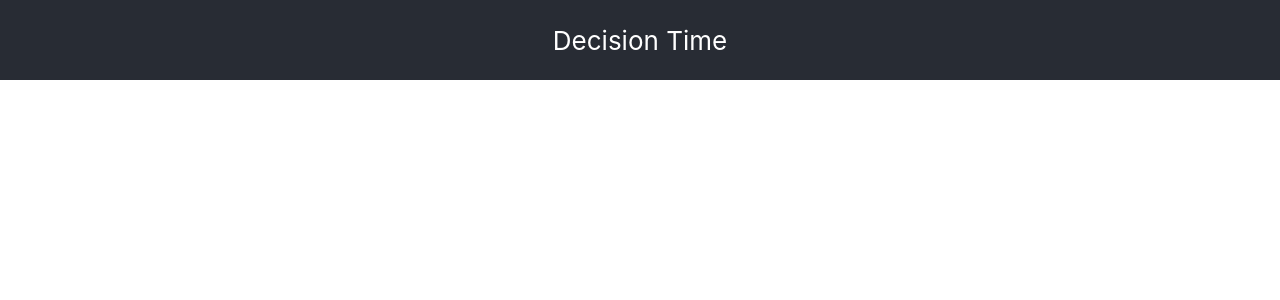
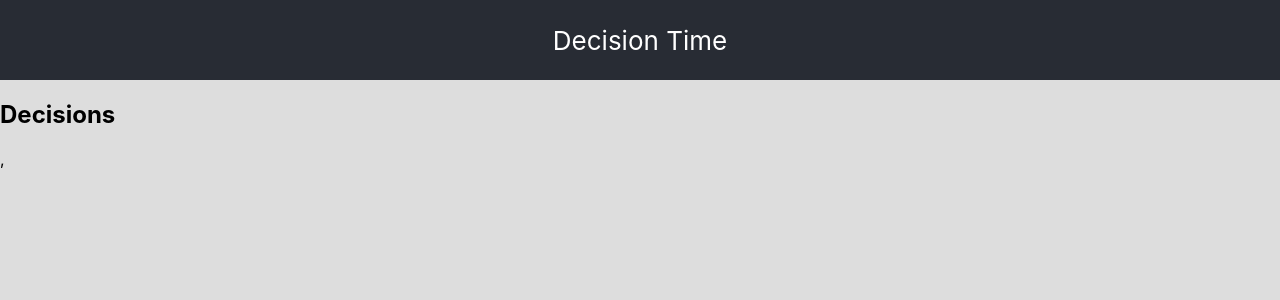
Before and after one commit to BarthesSimpson/DecisionTime, a React (Create React App) app: page / in a window 1280 px wide. Shown: the top 300 px of the page. Built offline with nearby package versions, Linux system fonts and the light colour scheme.

Commit message:
Basic localstorage for decisions

```diff
--- a/package.json
+++ b/package.json
@@ -6,6 +6,7 @@
     "react": "^16.8.6",
     "react-dom": "^16.8.6",
     "react-scripts": "3.0.1",
+    "styled-components": "^4.3.2",
     "typescript": "^3.5.3"
   },
   "scripts": {
@@ -31,6 +32,7 @@
   },
   "devDependencies": {
     "@types/react": "^16.8.23",
-    "@types/react-dom": "^16.8.4"
+    "@types/react-dom": "^16.8.4",
+    "@types/styled-components": "^4.1.18"
   }
 }
--- a/src/App.css
+++ b/src/App.css
@@ -1,5 +1,6 @@
 .App {
   background-color: #ddd;
+  min-height: 100vh;
 }
 .App-header {
   background-color: #282c34;
--- a/src/App.tsx
+++ b/src/App.tsx
@@ -1,10 +1,21 @@
-import React from "react"
+import React, { useEffect } from "react"
 import "./App.css"
+import PastDecisions from "./components/PastDecisions"
+import WorkPanel from "./components/WorkPanel"
+import { Decision, newDecision, saveDecision } from "./state/decision"
 
 function App() {
+  useEffect(() => {
+    const d: Decision = newDecision()
+    saveDecision(d.id, d)
+  }, [])
   return (
     <div className="App">
       <header className="App-header">Decision Time</header>
+      <div style={{ display: "flex" }}>
+        <PastDecisions />
+        <WorkPanel />
+      </div>
     </div>
   )
 }
--- /dev/null
+++ b/src/components/PastDecisions.tsx
@@ -0,0 +1,30 @@
+import React, { useState } from "react"
+import styled from "styled-components"
+import { previewAllDecisions } from "../state/decision"
+
+const Container = styled.div`
+  flex: 1;
+`
+
+function PastDecisions() {
+  const [decisions] = useState(previewAllDecisions)
+  return (
+    <>
+      <h2>Decisions</h2>,
+      {decisions.map(({ id, title }) => (
+        <PastDecision key={id} title={title} />
+      ))}
+    </>
+  )
+}
+
+type PastDecisionProps = { title: string }
+function PastDecision(props: PastDecisionProps) {
+  return <div>{props.title}</div>
+}
+
+export default () => (
+  <Container>
+    <PastDecisions />
+  </Container>
+)
--- /dev/null
+++ b/src/components/WorkPanel.tsx
@@ -0,0 +1,8 @@
+// import React from "react"
+import styled from "styled-components"
+
+const Container = styled.div`
+  flex: 4;
+`
+
+export default Container
--- a/src/state/decision.ts
+++ b/src/state/decision.ts
@@ -1,9 +1,7 @@
-import { maxHeaderSize } from "http"
-
 const storageKey = "decisionTimeStorage"
 const emptyDB = "{}"
 
-type Decision = { [key: string]: any }
+export type Decision = { [key: string]: any }
 type DecisionDB = { [key: number]: Decision }
 
 export function saveDecision(id: number, document: object) {
@@ -22,9 +20,17 @@ export function loadDecision(id: number) {
 
 export function newDecision() {
   const currentDB = _getCurrentDB()
-  const ids = Object.keys(currentDB).map(parseInt)
-  const id = ids.length ? Math.max(...ids) + 1 : 1
+  const ids = Object.keys(currentDB).map(k => +k)
+  const id = ids.length ? Math.max(...ids) + 1 : 0
   return _newDecision(id)
+}
+
+export function previewAllDecisions(): Decision[] {
+  const currentDB = _getCurrentDB()
+  return Object.keys(currentDB).map(k => {
+    const { title } = currentDB[+k]
+    return { id: k, title }
+  })
 }
 
 function _getCurrentDB(): DecisionDB {
@@ -33,5 +39,5 @@ function _getCurrentDB(): DecisionDB {
 }
 
 function _newDecision(id: number): Decision {
-  return { id }
+  return { id, title: `Decision: ${id}` }
 }
```
Also changed, not shown: 1 other file (tests, documents, lock files or other folders).
